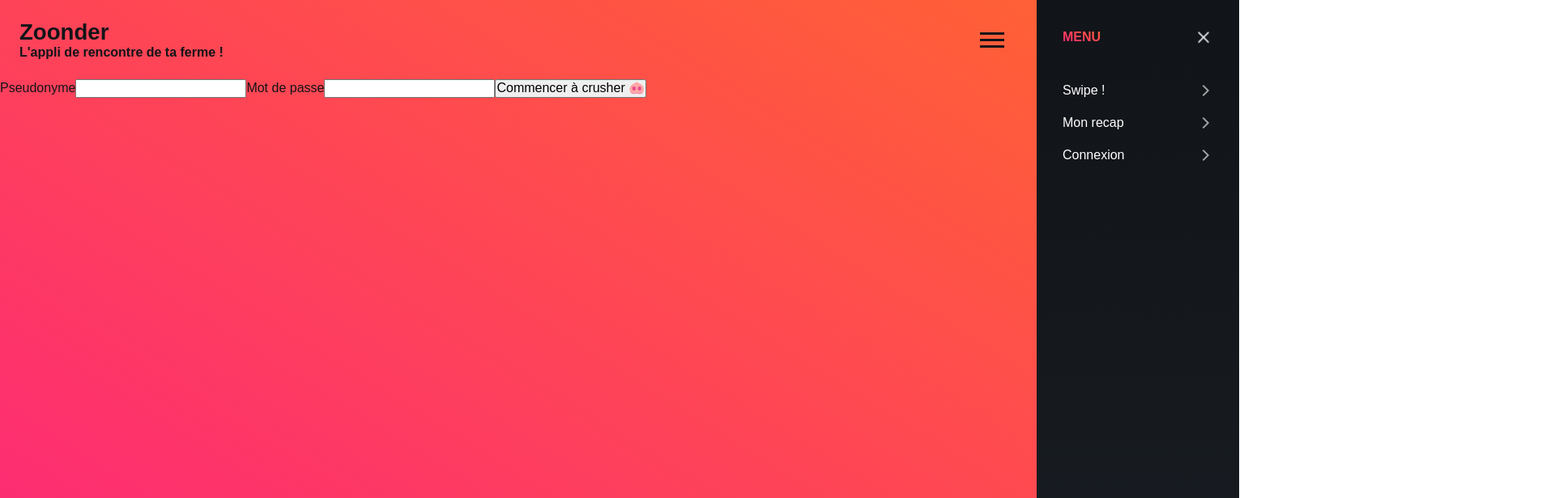
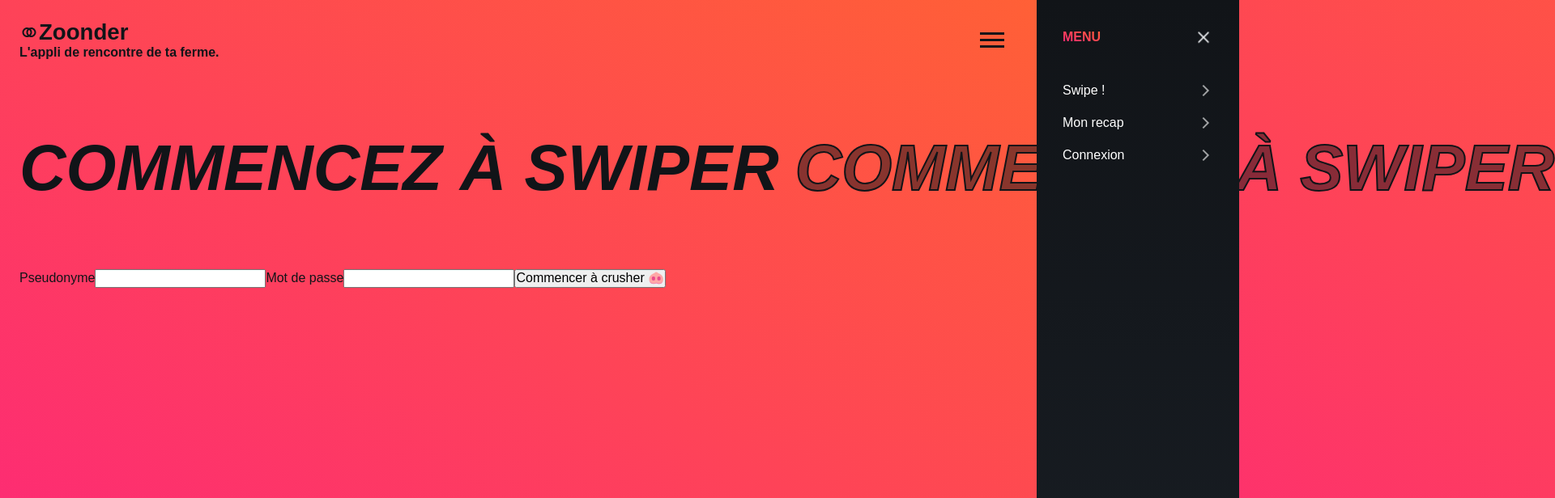
Before and after one commit to Formations-Grimille/zoonder-front, a Vue app: page /auth/login in a window 1280 px wide. Shown: the top 616 px of the page at 81% size, 1920 px wide, since content can reach past the window. Built offline with nearby package versions, Linux system fonts and the light colour scheme; a web font is replaced by a local one; what ohmyfetch would draw is missing.

Commit message:
✨ Almost finished design of swipe page

```diff
--- a/src/App.vue
+++ b/src/App.vue
@@ -1,7 +1,9 @@
 <template>
   <Header/>
   <Menu/>
-  <RouterView/>
+  <main>
+    <RouterView/>
+  </main>
   <Overlay/>
 </template>
 
@@ -24,4 +26,13 @@ body {
   color: $dark_color;
   min-height: 100vh;
 }
+
+main {
+  padding: 1.5em;
+}
+
+a {
+  color: inherit;
+  text-decoration: none;
+}
 </style>
--- /dev/null
+++ b/src/components/Badge.vue
@@ -0,0 +1,28 @@
+<template>
+  <span class="badge">
+    <slot/>
+  </span>
+</template>
+
+<script setup>
+defineProps({
+  color: {
+    type: String,
+    required: false,
+    default: '#101010'
+  }
+});
+</script>
+
+<style lang="scss" scoped>
+.badge {
+  display: inline-flex;
+  justify-content: center;
+  align-items: center;
+  background-color: v-bind(color);
+  border-radius: 2em;
+  padding: 0.1em 0.75em;
+  font-weight: 700;
+  text-transform: uppercase;
+}
+</style>
--- /dev/null
+++ b/src/components/GenderIndicator.vue
@@ -0,0 +1,27 @@
+<template>
+  <Badge color="rgb(233, 235, 238)">
+    <IconMale v-if="gender === 'male'"/>
+    <IconFemale v-else-if="gender === 'female'"/>
+    {{ genderText }}
+  </Badge>
+</template>
+
+<script setup>
+import Badge from './Badge.vue';
+import IconMale from '@/components/icons/IconMale.vue';
+import IconFemale from '@/components/icons/IconFemale.vue';
+import { computed } from 'vue';
+
+const props = defineProps({
+  gender: {
+    type: String,
+    required: false,
+    default: 'male',
+  }
+})
+
+const genderText = computed(() => {
+  return props.gender === 'male' ? 'Mâle' : 'Femelle';
+});
+
+</script>
--- /dev/null
+++ b/src/components/RelationTypeIndicator.vue
@@ -0,0 +1,7 @@
+<template>
+  <Badge color="rgb(233, 235, 238)"><slot/></Badge>
+</template>
+
+<script setup>
+import Badge from './Badge.vue';
+</script>
--- /dev/null
+++ b/src/components/icons/IconCommunity.vue
@@ -0,0 +1,3 @@
+<template>
+  <svg width="24" height="24" viewBox="0 0 24 24" fill="none" xmlns="http://www.w3.org/2000/svg"><path fill-rule="evenodd" clip-rule="evenodd" d="M12 17.456C11.2389 17.8053 10.3922 18 9.5 18C6.18629 18 3.5 15.3137 3.5 12C3.5 8.68629 6.18629 6 9.5 6C10.3922 6 11.2389 6.19474 12 6.54404C12.7611 6.19474 13.6078 6 14.5 6C17.8137 6 20.5 8.68629 20.5 12C20.5 15.3137 17.8137 18 14.5 18C13.6078 18 12.7611 17.8053 12 17.456ZM10.0003 15.969C9.83637 15.9895 9.66942 16 9.5 16C7.29086 16 5.5 14.2091 5.5 12C5.5 9.79086 7.29086 8 9.5 8C9.66942 8 9.83637 8.01053 10.0003 8.03098C9.06656 9.08871 8.5 10.4782 8.5 12C8.5 13.5218 9.06656 14.9113 10.0003 15.969ZM13.9998 8.03098C14.1636 8.01054 14.3306 8 14.5 8C16.7091 8 18.5 9.79086 18.5 12C18.5 14.2091 16.7091 16 14.5 16C14.3306 16 14.1636 15.9895 13.9998 15.969C14.9334 14.9113 15.5 13.5218 15.5 12C15.5 10.4782 14.9334 9.08872 13.9998 8.03098ZM12 8.87732C12.9145 9.61038 13.5 10.7368 13.5 12C13.5 13.2632 12.9145 14.3896 12 15.1227C11.0855 14.3896 10.5 13.2632 10.5 12C10.5 10.7368 11.0855 9.61038 12 8.87732Z" fill="currentColor" /></svg>
+</template>
--- /dev/null
+++ b/src/components/icons/IconFemale.vue
@@ -0,0 +1,3 @@
+<template>
+  <svg width="24" height="24" viewBox="0 0 24 24" fill="none" xmlns="http://www.w3.org/2000/svg"><path fill-rule="evenodd" clip-rule="evenodd" d="M12 3C9.23858 3 7 5.23858 7 8C7 10.419 8.71776 12.4367 11 12.9V15H8V17H11V21H13V17H16V15H13V12.9C15.2822 12.4367 17 10.419 17 8C17 5.23858 14.7614 3 12 3ZM9 8C9 9.65685 10.3431 11 12 11C13.6569 11 15 9.65685 15 8C15 6.34315 13.6569 5 12 5C10.3431 5 9 6.34315 9 8Z" fill="currentColor" /></svg>
+</template>
--- /dev/null
+++ b/src/components/icons/IconMale.vue
@@ -0,0 +1,3 @@
+<template>
+  <svg width="24" height="24" viewBox="0 0 24 24" fill="none" xmlns="http://www.w3.org/2000/svg"><path fill-rule="evenodd" clip-rule="evenodd" d="M12.1888 7L12.1909 5L19.1909 5.00746L19.1834 12.0075L17.1834 12.0053L17.1873 8.41678L14.143 11.4611C15.4612 13.4063 15.2587 16.0743 13.5355 17.7975C11.5829 19.7501 8.41709 19.7501 6.46447 17.7975C4.51184 15.8449 4.51184 12.6791 6.46447 10.7264C8.16216 9.02873 10.777 8.80709 12.7141 10.0615L15.7718 7.00382L12.1888 7ZM7.87868 12.1406C9.05025 10.9691 10.9497 10.9691 12.1213 12.1406C13.2929 13.3122 13.2929 15.2117 12.1213 16.3833C10.9497 17.5549 9.05025 17.5549 7.87868 16.3833C6.70711 15.2117 6.70711 13.3122 7.87868 12.1406Z" fill="currentColor" /></svg>
+</template>
--- /dev/null
+++ b/src/components/layout/Breadcrumb.vue
@@ -0,0 +1,42 @@
+<template>
+  <h1 :data-title="title">{{ title }}</h1>
+</template>
+
+<script setup>
+defineProps({
+  title: {
+    type: String,
+    required: true
+  }
+})
+</script>
+
+<style lang="scss" scoped>
+h1 {
+  position: relative;
+  font-size: $font_size_gigantic * 2;
+  text-transform: uppercase;
+  font-style: italic;
+  font-weight: bold;
+  margin: 0.5em 0 1em 0;
+
+  &::before, &::after {
+    position: absolute;
+    top: 0; left: 0;
+    content: attr(data-title);
+    -webkit-text-stroke: 2px $dark_color;
+    color: transparent;
+  }
+
+  &::before {
+    left: 20px;
+    transform: translate3d(100%, 0 ,0);
+    color: rgba($dark_color, 0.5);
+  }
+
+  &::after {
+    left: 40px;
+    transform: translate3d(200%, 0 ,0);
+  }
+}
+</style>
--- a/src/components/layout/Header.vue
+++ b/src/components/layout/Header.vue
@@ -1,15 +1,21 @@
 <template>
   <header>
     <div id="brand-logo-container">
-      <h3>Zoonder</h3>
-      <p>L'appli de rencontre de ta ferme !</p>
+      <h3>
+        <RouterLink :to="{name: 'swipe-page'}">
+          <IconCommunity class="logo-icon"/><span logo-watermark>Zoonder</span>
+        </RouterLink>
+      </h3>
+      <p>L'appli de rencontre de ta ferme.</p>
     </div>
     <ButtonBurger/>
   </header>
 </template>
 
 <script setup>
+import IconCommunity from '@/components/icons/IconCommunity.vue';
 import ButtonBurger from '@/components/buttons/ButtonBurger.vue';
+import { RouterLink } from 'vue-router';
 </script>
 
 
@@ -19,10 +25,27 @@ header {
   justify-content: space-between;
   align-items: center;
   padding: 1.5em;
+  user-select: none;
 
   h3 {
     font-size: $font_size_extra_large;
     font-weight: 900;
+
+    a {
+      display: flex;
+      flex-flow: row nowrap;
+      align-items: center;
+
+      .logo-icon {
+      animation: none;
+      }
+
+      &:hover {
+        .logo-icon {
+          animation: pulse infinite ease-in-out .5s;
+        }
+      }
+    }
   }
 
   p {
@@ -35,4 +58,23 @@ header {
     display: none;
   }
 }
+
+@keyframes pulse {
+  0% {
+    transform: scale3d(1, 1, 1);
+  }
+
+  25% {
+    transform: scale3d(1.1, 1.1, 1.1);
+  }
+
+  50% {
+    transform: scale3d(1, 1, 1);
+  }
+}
+
+.pulse {
+  animation-name: pulse;
+  animation-timing-function: ease-in-out;
+}
 </style>
--- a/src/views/LoginView.vue
+++ b/src/views/LoginView.vue
@@ -1,4 +1,5 @@
 <template>
+  <Breadcrumb title="Commencez à swiper"/>
   <form method="POST">
     <label for="username">Pseudonyme</label>
     <input id="username" type="text">
@@ -7,3 +8,7 @@
     <button type="button">Commencer à crusher 🐽</button>
   </form>
 </template>
+
+<script setup>
+import Breadcrumb from '@/components/layout/Breadcrumb.vue';
+</script>
--- a/src/views/RecapView.vue
+++ b/src/views/RecapView.vue
@@ -1,3 +1,7 @@
 <template>
-  <h1>Recap</h1>
+  <Breadcrumb title="Recap"/>
 </template>
+
+<script setup>
+import Breadcrumb from '@/components/layout/Breadcrumb.vue';
+</script>
--- a/src/views/SwipeView.vue
+++ b/src/views/SwipeView.vue
@@ -1,20 +1,36 @@
 <template>
-  <h1>Swipe</h1>
+  <Breadcrumb title="Swipe"/>
 
   <div class="profile-container" v-if="profile">
-    <h2>{{ profile.firstname }} {{ profile.age }}ans.</h2>
-    <p>{{ profile.gender }}</p>
-    <p>{{ profile.description }}</p>
-    <p>{{ profile.searchFor }}</p>
-    <img :src="`https://zoonder.grimille.fr/${profile.picture}`" :alt="`Profile de ${profile.firstname}`">
+    <div class="profile-image-container">
+      <img :src="`https://zoonder.grimille.fr/${profile.picture}`" :alt="`Profile de ${profile.firstname}`">
+    </div>
+    <div class="profile-details">
+      <div class="profile-details-header">
+        <h1>{{ profile.firstname }}</h1>
+        <GenderIndicator class="gender-indicator" :gender="profile.gender"/>
+      </div>
+      <div class="profile-details-content">
+        <p>{{ profile.age }} {{ getAgeSuffix }}.</p>
+        <p>{{ profile.description }}</p>
+        <RelationTypeIndicator class="relation-type-indicator">{{ profile.searchFor }}</RelationTypeIndicator>
+      </div>
+    </div>
   </div>
 </template>
 
 <script setup>
-import { ref, onBeforeMount } from 'vue';
+import Breadcrumb from '@/components/layout/Breadcrumb.vue';
+import { ref, computed, onBeforeMount } from 'vue';
 import { getRandomProfile } from '@/services/api';
+import GenderIndicator from '@/components/GenderIndicator.vue';
+import RelationTypeIndicator from '@/components/RelationTypeIndicator.vue';
 
 const profile = ref();
+
+const getAgeSuffix = computed(() => {
+  return profile.value.age <= 1 ? 'an' : 'ans';
+});
 
 onBeforeMount(() => {
   getRandomProfile()
@@ -24,5 +40,64 @@ onBeforeMount(() => {
 </script>
 
 <style lang="scss" scoped>
+.profile-photo-style {
+  position: relative;
+  border: 8px solid $light_color;
+  min-width: 400px;
+  width: 400px;
+  height: 600px;
+  box-shadow: 2px 5px 8px rgba(0, 0, 0, 0.3);
+}
+
+.profile-container {
+  display: flex;
+  justify-content: flex-start;
+  flex-flow: row nowrap;
+
+  .profile-image-container {
+    @extend .profile-photo-style;
+
+    &::after {
+      @extend .profile-photo-style;
+      content: '';
+      position: absolute;
+      top: -14px; left: -3px;
+      background-color: $dark_color;
+      transform: rotate(3deg);
+      z-index: -1;
+    }
+
+    img {
+      width: 100%;
+      height: 100%;
+      object-fit: cover;
+      object-position: center;
+    }
+  }
+
+  .profile-details {
+    margin-left: 5em;
+
+    .profile-details-header {
+      h1 {
+        margin: 0;
+      }
+
+      .gender-indicator {
+        margin-top: 0.25em;
+      }
+    }
+
+    .profile-details-content {
+      margin: 2em 0;
+
+      font-size: $font_size_medium;
+
+      .relation-type-indicator {
+        margin-top: 0.5em;
+      }
+    }
+  }
+}
 
 </style>
```
